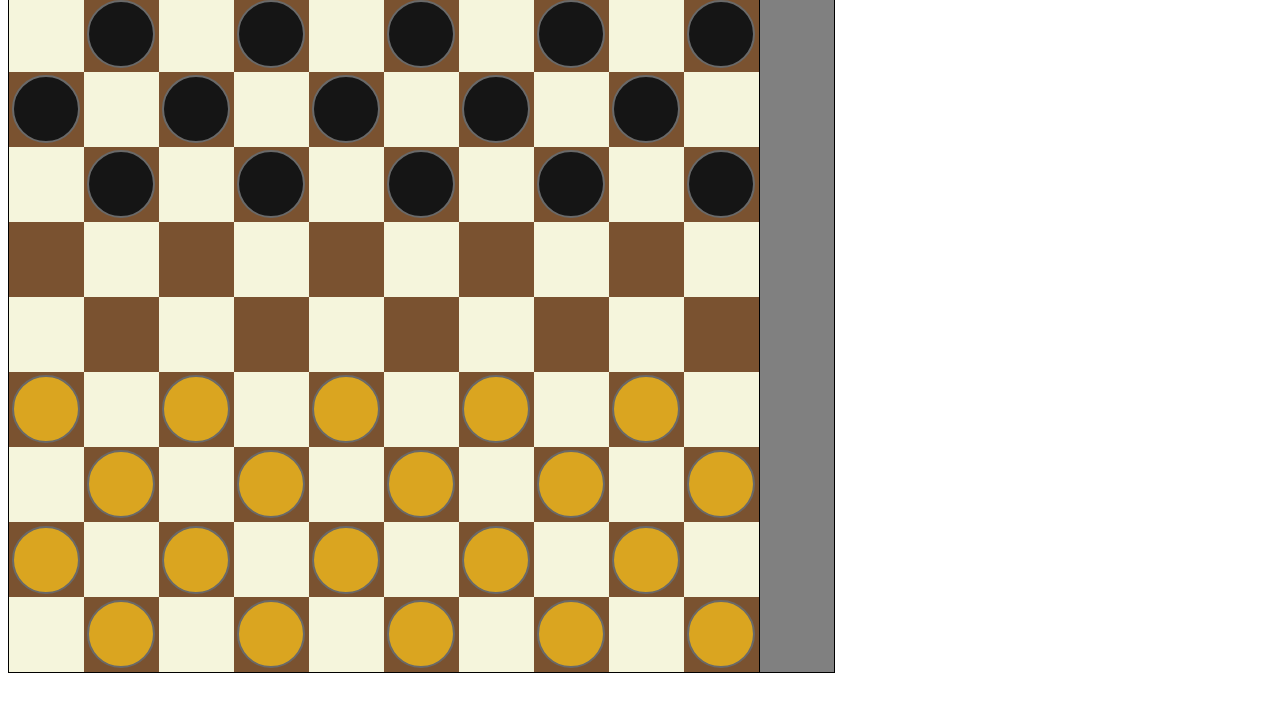
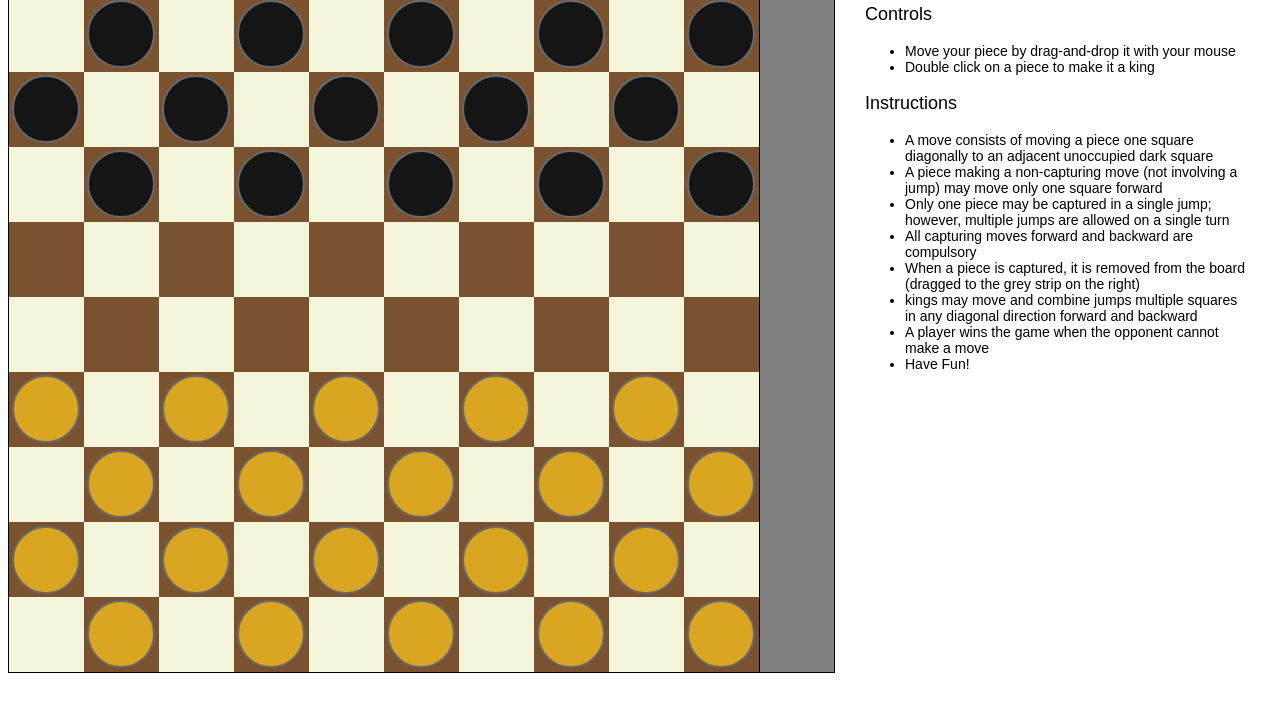
Before and after one commit to MCSmorenberg/draughts, a plain HTML site: page index.html in a window 1280 px wide. Shown: the part 87-800 px from the top of the page. Drawn offline with Linux system fonts and the light colour scheme.

Commit message:
instructions

```diff
--- a/index.html
+++ b/index.html
@@ -13,6 +13,19 @@
       left: 0;
       right:0;
     }*/
+    #instructions {
+      display: inline-block;
+      position: absolute;
+      margin-top: 20px;
+      margin-right: 30px;
+      margin-left: 30px;
+      -webkit-touch-callout: none;
+      -webkit-user-select: none;
+      -khtml-user-select: none;
+      -moz-user-select: none;
+      -ms-user-select: none;
+      user-select: none;
+    }
     </style>
   </head>
 
@@ -20,6 +33,25 @@
 
     <canvas id="board" width="825" height="750" style="border:1px solid"></canvas>
 
+    <div id="instructions">
+      <h2 style="color:black;font:22px arial;">Draughts</h2>
+      <h3 style="color:black;font:18px arial;">Controls</h3>
+      <ul style="color:black;font:14px arial;">
+        <li>Move your piece by drag-and-drop it with your mouse</li>
+        <li>Double click on a piece to make it a king</li>
+      </ul>
+      <h3 style="color:black;font:18px arial;">Instructions</h3>
+      <ul style="color:black;font:14px arial;">
+        <li>A move consists of moving a piece one square diagonally to an adjacent unoccupied dark square</li>
+        <li>A piece making a non-capturing move (not involving a jump) may move only one square forward</li>
+        <li>Only one piece may be captured in a single jump; however, multiple jumps are allowed on a single turn</li>
+        <li>All capturing moves forward and backward are compulsory</li>
+        <li>When a piece is captured, it is removed from the board (dragged to the grey strip on the right)</li>
+        <li>kings may move and combine jumps multiple squares in any diagonal direction forward and backward</li>
+        <li>A player wins the game when the opponent cannot make a move</li>
+        <li>Have Fun!</li>
+      </ul>
+    </div>
     <script src="draughts.js"></script>
   </body>
 </html>
```
